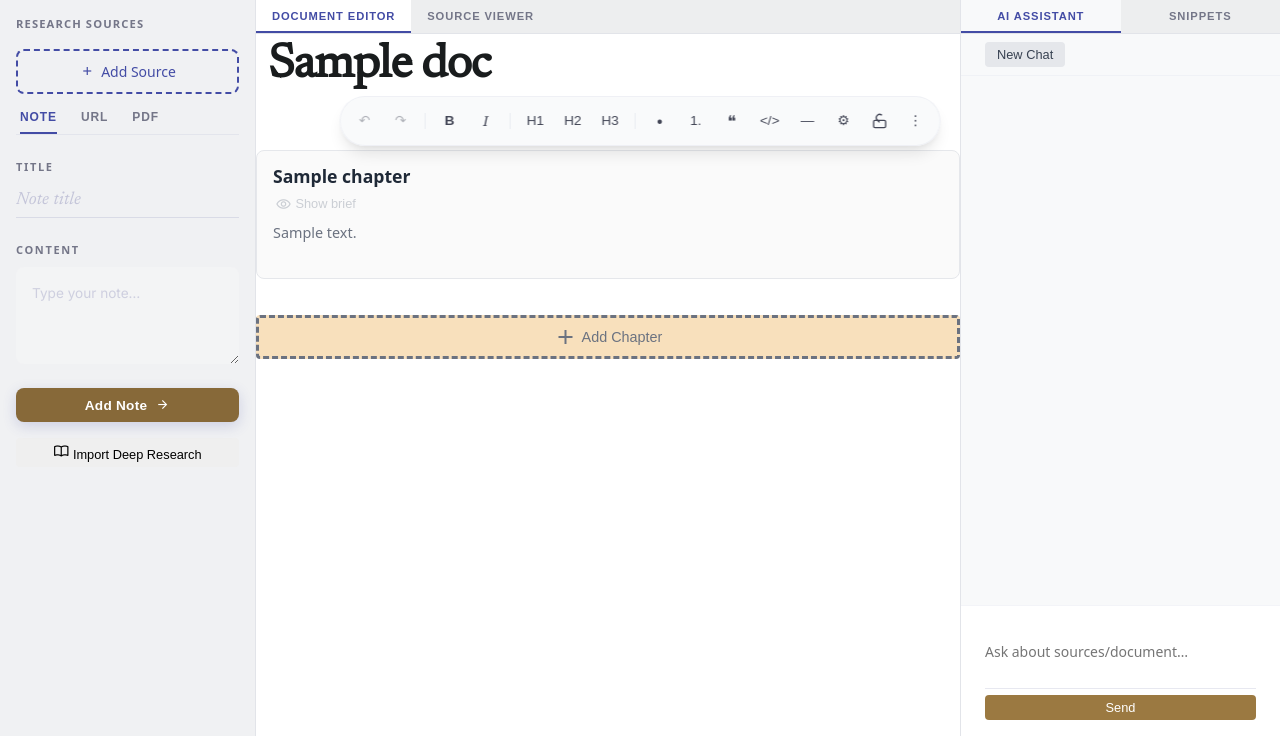
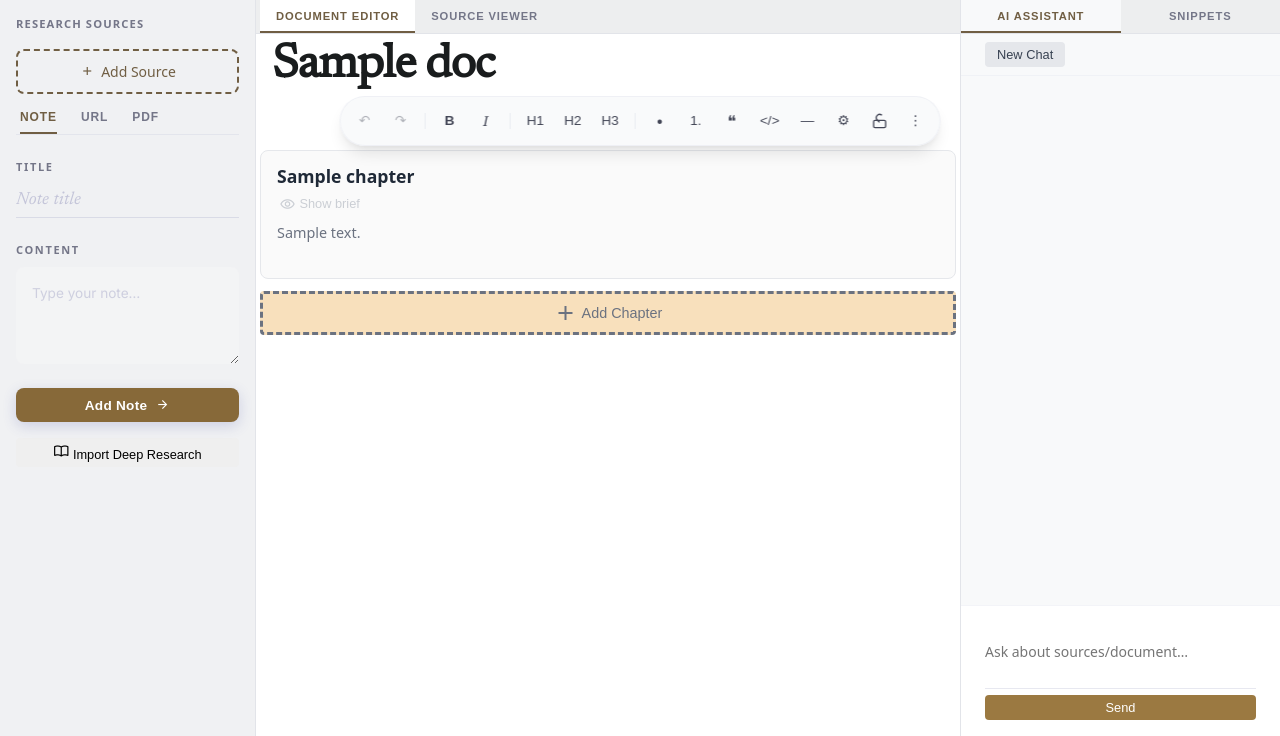
Before and after one commit to wgilpin/documentLM, a FastAPI app: template src/writer/templates/document.html in a window 1280 px wide, after a click that opens the changed part. Shown: the part 64-800 px from the top of the page. Run offline with FastAPI, Linux system fonts and the light colour scheme; the template is opened without the code that fills it: most values are stand-ins (such as "Sample title", 1, 10 or a date in 2020); parts of the project's set-up code (start-up, migrations or seed data) failed here and were passed over; some libraries are stand-ins or nearby versions.

Commit message:
feat: update color scheme for tab buttons and various UI elements in style.css

```diff
--- a/static/style.css
+++ b/static/style.css
@@ -187,12 +187,12 @@ main:has(.editor-layout) {
 }
 
 .right-tab-btn:hover {
-    color: #434ca5;
+    color: #705e43;
 }
 
 .right-tab-btn--active {
-    color: #434ca5;
-    border-bottom-color: #434ca5;
+    color: #705e43;
+    border-bottom-color: #705e43;
     background: #f8f9fa;
 }
 
@@ -240,6 +240,8 @@ main:has(.editor-layout) {
     border-bottom: 1px solid #e2e4e9;
     flex-shrink: 0;
     background: #edeeef;
+    padding-left: 4px;
+    padding-right: 4px;
 }
 
 .middle-tab-btn {
@@ -258,13 +260,14 @@ main:has(.editor-layout) {
 }
 
 .middle-tab-btn:hover {
-    color: #434ca5;
+    color: #705e43;
 }
 
 .middle-tab-btn--active {
-    color: #434ca5;
-    border-bottom-color: #434ca5;
+    color: #705e43;
+    border-bottom-color: #705e43;
     background: #fff;
+
 }
 
 .middle-panel-body {
@@ -274,6 +277,8 @@ main:has(.editor-layout) {
     gap: 0.75rem;
     overflow-y: auto;
     overflow-x: hidden;
+    padding-left: 4px;
+    padding-right: 4px;
 }
 
 .editor-pane input[type="text"] {
@@ -636,8 +641,8 @@ main:has(.editor-layout) {
 }
 
 .tab-btn.active {
-    border-bottom-color: #434ca5;
-    color: #434ca5;
+    border-bottom-color: #705e43;
+    color: #705e43;
 }
 
 /* Specific overrides for Add Source section inputs */
@@ -1193,19 +1198,19 @@ dialog::backdrop {
 }
 
 .source-add-summary:hover {
-    border-color: #434ca5;
-    color: #434ca5;
+    border-color: #705e43;
+    color: #705e43;
     border-style: dashed;
 }
 
 details[open] .source-add-summary {
-    border-color: #434ca5;
-    color: #434ca5;
+    border-color: #705e43;
+    color: #705e43;
 }
 
 .source-processing-notice {
     font-size: 0.75rem;
-    color: #434ca5;
+    color: #705e43;
     background: #eef0fb;
     border: 1px solid #c4c5d9;
     border-radius: 4px;
@@ -1883,7 +1892,7 @@ details[open] .source-add-summary {
     display: flex;
     flex-direction: column;
     gap: 0.5rem;
-    margin-bottom: 1rem;
+    /* margin-bottom: 1rem; */
 }
 
 .chapter-card {
@@ -2064,7 +2073,7 @@ details[open] .source-add-summary {
     justify-content: center;
     border-style: dashed;
     color: #6b7280;
-    margin-top: 0.5rem;
+    /* margin-top: 0.5rem; */
     background-color: #f8e0bc;
 }
 
```
Also changed, not shown: other parts of static/style.css (+15 -11 lines).
